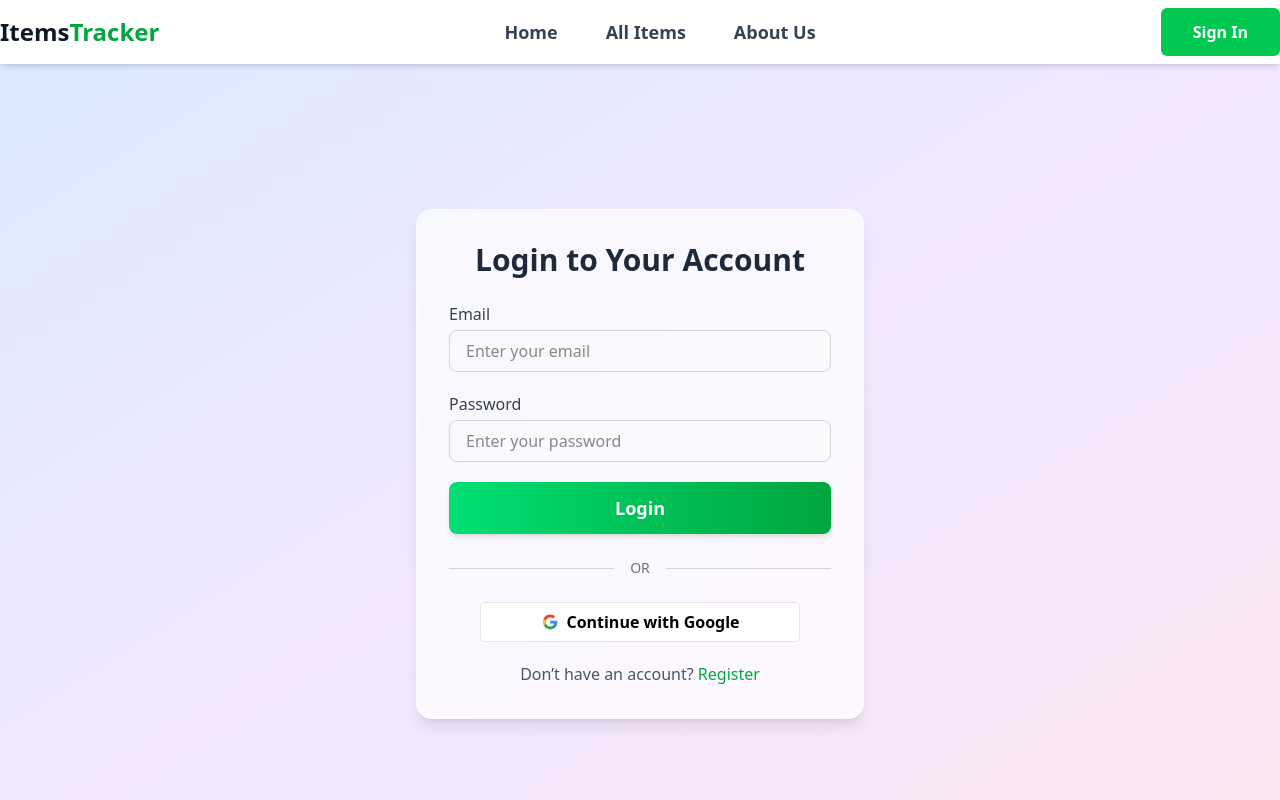
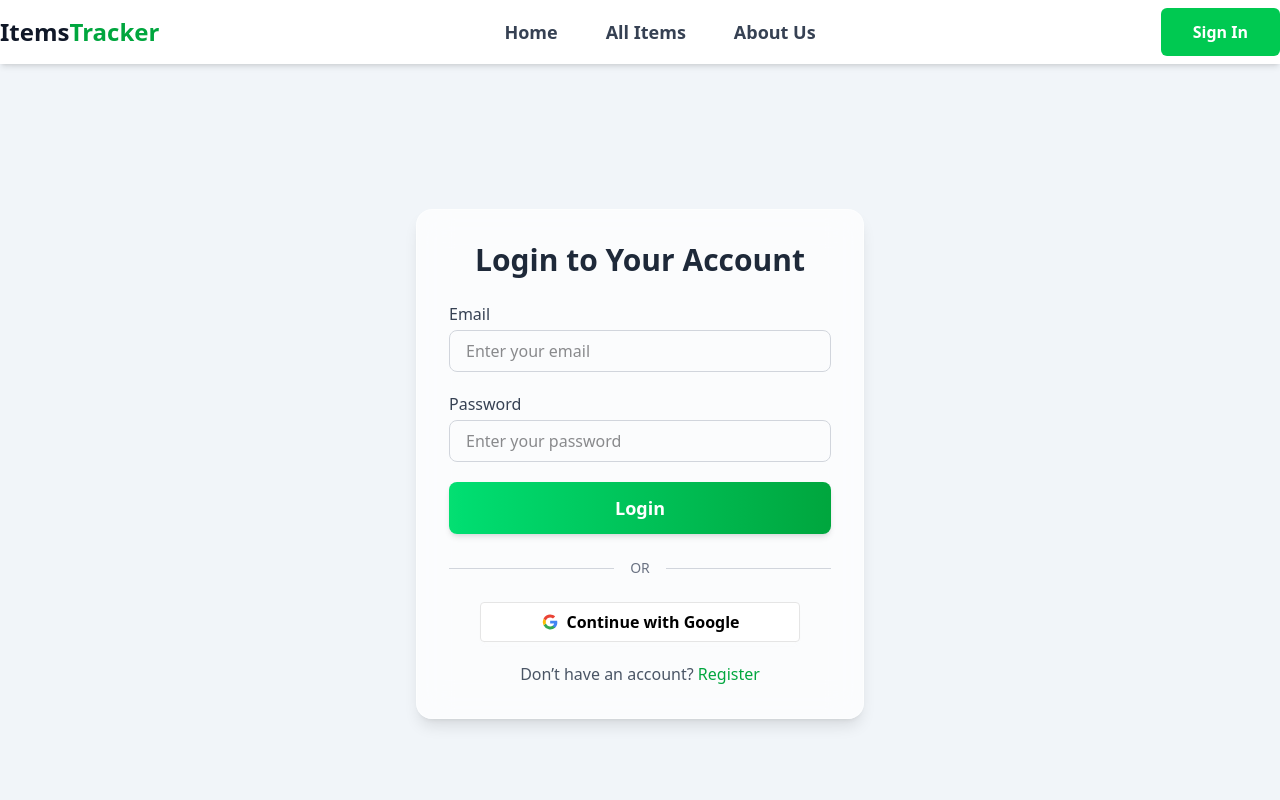
Before and after one commit to Captain-Kanak/found-lost-items-client, a React (Vite) app: page /signIn in a window 1280 px wide. Shown: the top 800 px of the page. Built offline with nearby package versions, Linux system fonts and the light colour scheme; no server answers.

Commit message:
update some padding

```diff
--- a/src/pages/Register.jsx
+++ b/src/pages/Register.jsx
@@ -68,12 +68,12 @@ const Register = () => {
   };
 
   return (
-    <div className="min-h-screen flex items-center justify-center bg-gradient-to-br from-pink-100 via-purple-100 to-blue-100">
+    <div className="min-h-screen flex items-center justify-center py-8 lg:py-0">
       <Helmet>
         <title>Register - App</title>
       </Helmet>
 
-      <div className="w-full max-w-md bg-white/70 backdrop-blur-lg rounded-2xl shadow-lg p-8 border border-white/40">
+      <div className="w-full max-w-md bg-white/70 backdrop-blur-lg rounded-2xl shadow-lg p-4 lg:p-8 border border-white/40">
         {/* Title */}
         <h1 className="text-center text-3xl font-extrabold text-gray-800 mb-6">
           Create a New Account
--- a/src/pages/SignIn.jsx
+++ b/src/pages/SignIn.jsx
@@ -38,12 +38,12 @@ const SignIn = () => {
   };
 
   return (
-    <div className="min-h-screen flex items-center justify-center bg-gradient-to-br from-blue-100 via-purple-100 to-pink-100">
+    <div className="min-h-screen flex items-center justify-center py-8 lg:py-0">
       <Helmet>
         <title>Sign In - App</title>
       </Helmet>
 
-      <div className="w-full max-w-md bg-white/70 backdrop-blur-lg rounded-2xl shadow-lg p-8 border border-white/40">
+      <div className="w-full max-w-md bg-white/70 backdrop-blur-lg rounded-2xl lg:shadow-lg p-4 lg:p-8 border border-white/40">
         {/* Title */}
         <h1 className="text-center text-3xl font-extrabold text-gray-800 mb-6">
           Login to Your Account
```
